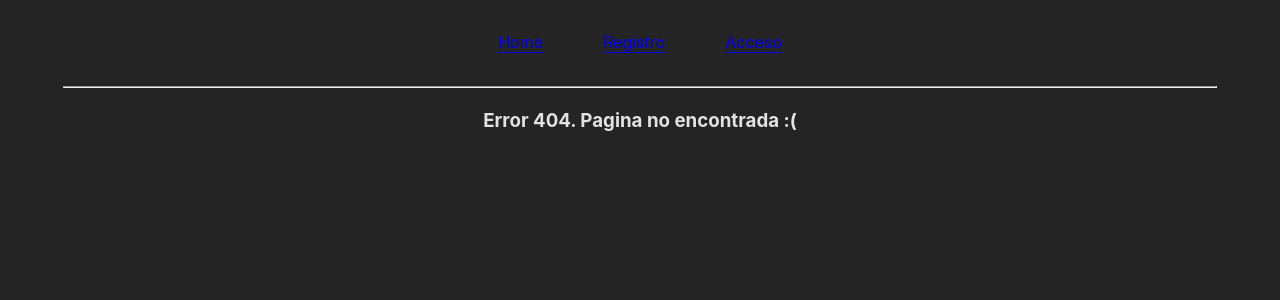
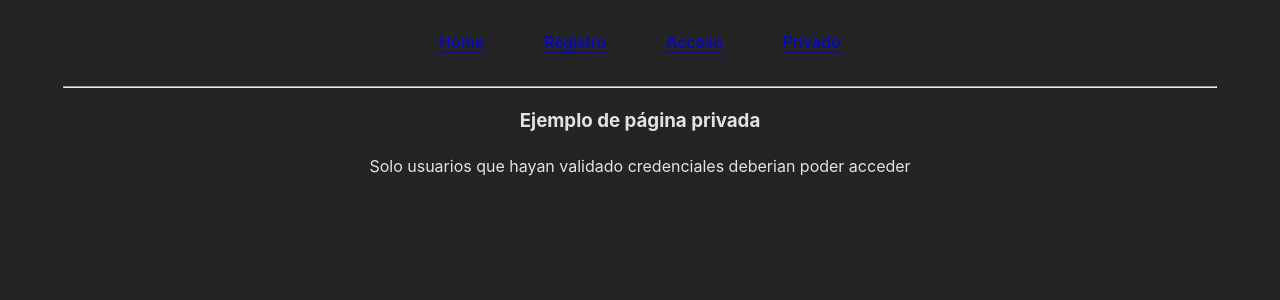
Before and after one commit to xMrAvocado/mern-auth-client, a React (Vite) app: page /private-page-example in a window 1280 px wide. Before the commit this address had no page. Shown: the top 300 px of the page. Built offline with nearby package versions, Linux system fonts and the light colour scheme.

Commit message:
added private page example

```diff
--- a/src/App.jsx
+++ b/src/App.jsx
@@ -7,6 +7,7 @@ import Login from "./pages/auth/Login"
 import Signup from "./pages/auth/Signup"
 import Error from "./pages/error/Error"
 import NotFound from "./pages/error/NotFound"
+import PrivateExample from "./pages/PrivateExample";
 
 // components
 import Navbar from "./components/Navbar"
@@ -24,6 +25,7 @@ function App() {
         <Route path="/" element={<Home />} />
         <Route path="/signup" element={<Signup />} />
         <Route path="/login" element={<Login />} />
+        <Route path="/private-page-example" element={<PrivateExample />} />
 
         {/* error FE routes */}
         <Route path="/error" element={<Error />} />
--- a/src/components/Navbar.jsx
+++ b/src/components/Navbar.jsx
@@ -7,6 +7,7 @@ function Navbar() {
       <Link to="/">Home</Link>
       <Link to="/signup">Registro</Link>
       <Link to="/login">Acceso</Link>
+      <Link to="/private-page-example">Privado</Link>
     </nav>
   );
 }
--- /dev/null
+++ b/src/pages/PrivateExample.jsx
@@ -0,0 +1,14 @@
+import React from 'react'
+
+function PrivateExample() {
+  return (
+    <div>
+
+      <h3>Ejemplo de página privada</h3>
+      <p>Solo usuarios que hayan validado credenciales deberian poder acceder</p>
+
+    </div>
+  )
+}
+
+export default PrivateExample
```
